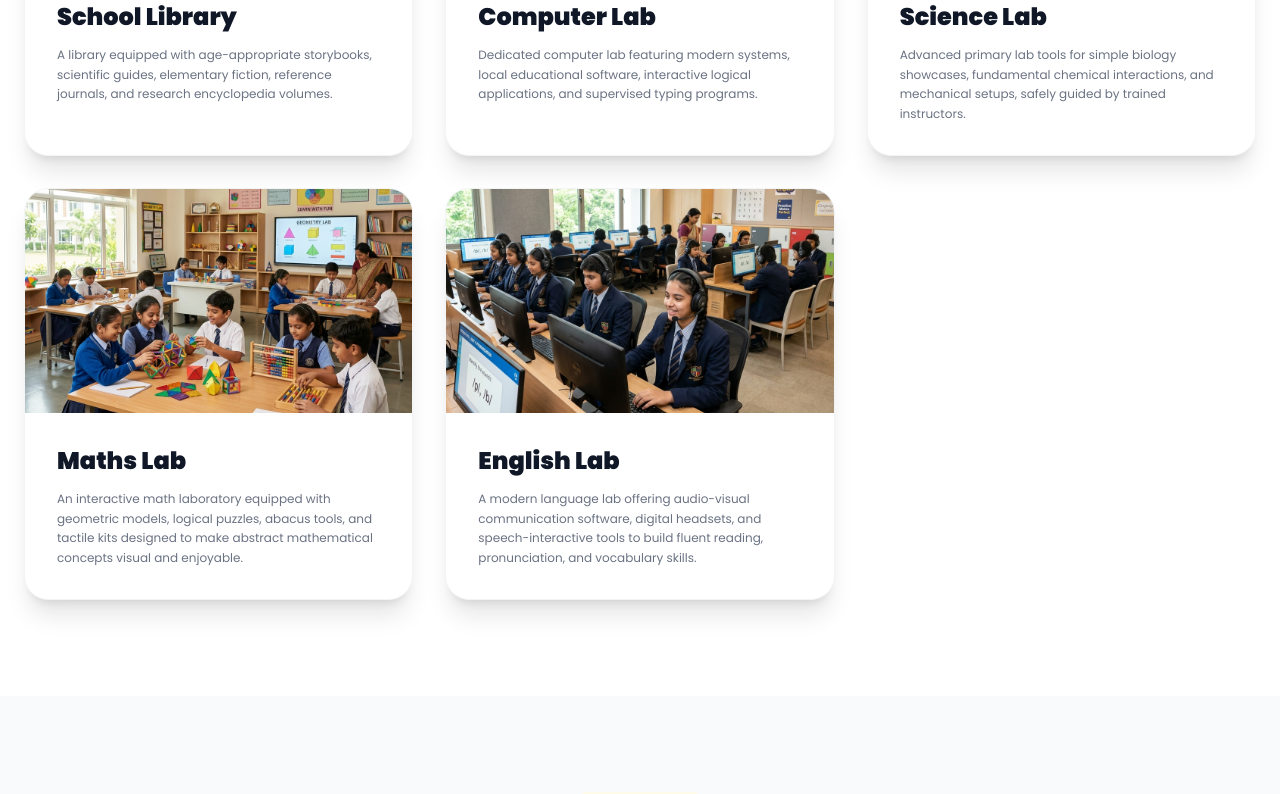
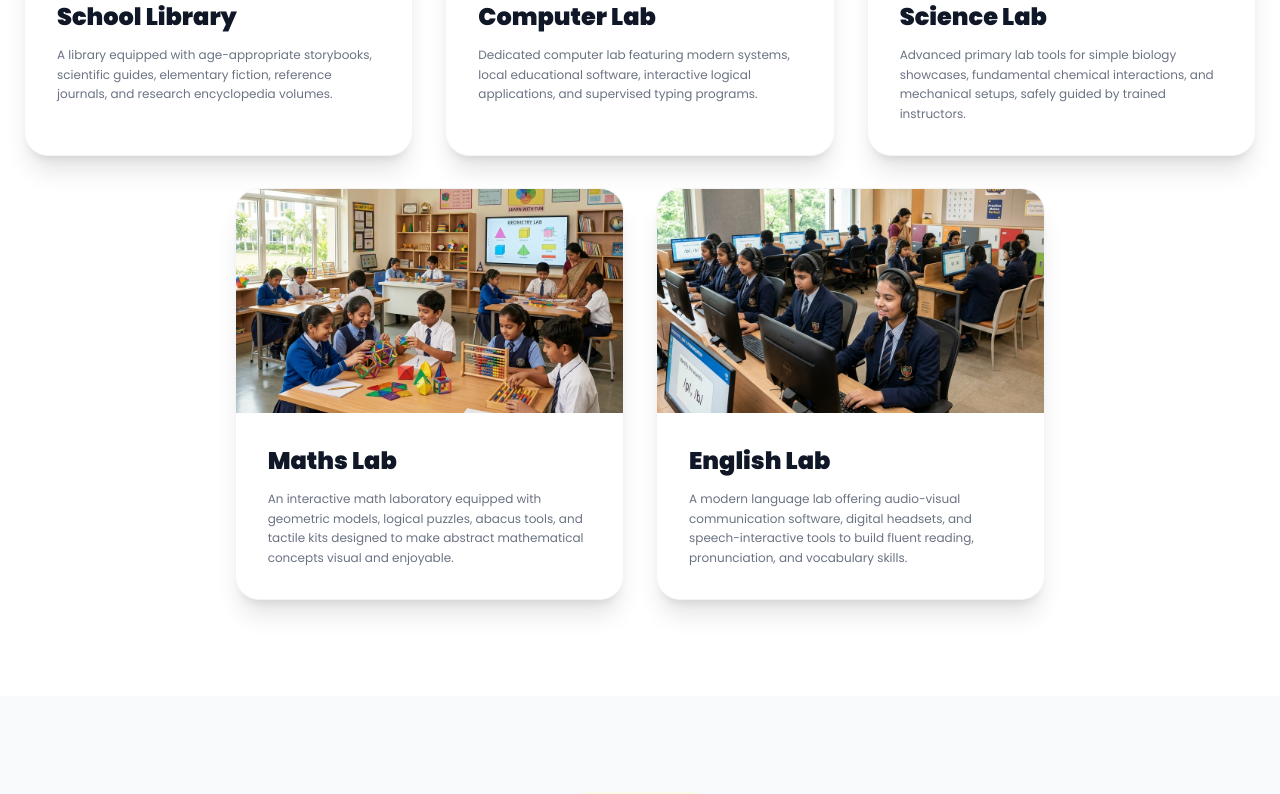
Before and after one commit to nadapanabhargavsai-creator/spoorthi-s-demo, a Next.js app: page /academics in a window 1280 px wide. Shown: the part 5915-6709 px from the top of the page. Built offline with nearby package versions, Linux system fonts and the light colour scheme.

Commit message:
added labs in middle

```diff
--- a/app/(mainschool)/academics/page.tsx
+++ b/app/(mainschool)/academics/page.tsx
@@ -623,14 +623,14 @@ export default function AcademicsPage() {
             </p>
           </motion.div>
 
-          <div className="grid md:grid-cols-3 gap-8">
+          <div className="grid grid-cols-1 md:grid-cols-6 gap-8">
             {/* Library */}
             <motion.div
               initial="hidden"
               whileInView="visible"
               viewport={{ once: true, margin: "-80px" }}
               variants={scaleUp}
-              className="bg-white rounded-3xl overflow-hidden shadow-xl border border-gray-100 flex flex-col group"
+              className="bg-white rounded-3xl overflow-hidden shadow-xl border border-gray-100 flex flex-col group md:col-span-2"
             >
               <div className="h-56 relative overflow-hidden">
                 <img
@@ -654,7 +654,7 @@ export default function AcademicsPage() {
               viewport={{ once: true, margin: "-80px" }}
               variants={scaleUp}
               transition={{ delay: 0.1 }}
-              className="bg-white rounded-3xl overflow-hidden shadow-xl border border-gray-100 flex flex-col group"
+              className="bg-white rounded-3xl overflow-hidden shadow-xl border border-gray-100 flex flex-col group md:col-span-2"
             >
               <div className="h-56 relative overflow-hidden">
                 <img
@@ -678,7 +678,7 @@ export default function AcademicsPage() {
               viewport={{ once: true, margin: "-80px" }}
               variants={scaleUp}
               transition={{ delay: 0.2 }}
-              className="bg-white rounded-3xl overflow-hidden shadow-xl border border-gray-100 flex flex-col group"
+              className="bg-white rounded-3xl overflow-hidden shadow-xl border border-gray-100 flex flex-col group md:col-span-2"
             >
               <div className="h-56 relative overflow-hidden">
                 <img
@@ -702,7 +702,7 @@ export default function AcademicsPage() {
               viewport={{ once: true, margin: "-80px" }}
               variants={scaleUp}
               transition={{ delay: 0.1 }}
-              className="bg-white rounded-3xl overflow-hidden shadow-xl border border-gray-100 flex flex-col group"
+              className="bg-white rounded-3xl overflow-hidden shadow-xl border border-gray-100 flex flex-col group md:col-span-2 md:col-start-2"
             >
               <div className="h-56 relative overflow-hidden">
                 <img
@@ -726,7 +726,7 @@ export default function AcademicsPage() {
               viewport={{ once: true, margin: "-80px" }}
               variants={scaleUp}
               transition={{ delay: 0.2 }}
-              className="bg-white rounded-3xl overflow-hidden shadow-xl border border-gray-100 flex flex-col group"
+              className="bg-white rounded-3xl overflow-hidden shadow-xl border border-gray-100 flex flex-col group md:col-span-2"
             >
               <div className="h-56 relative overflow-hidden">
                 <img
```
